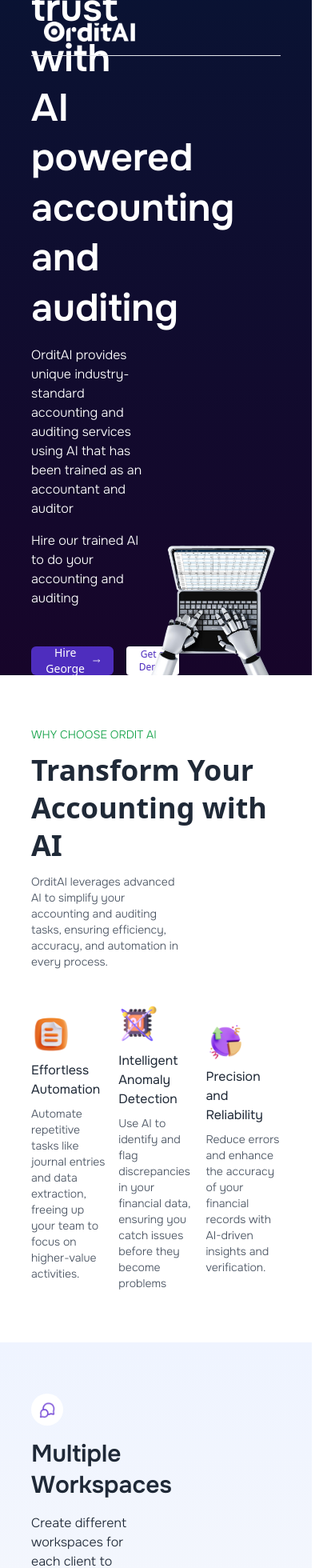
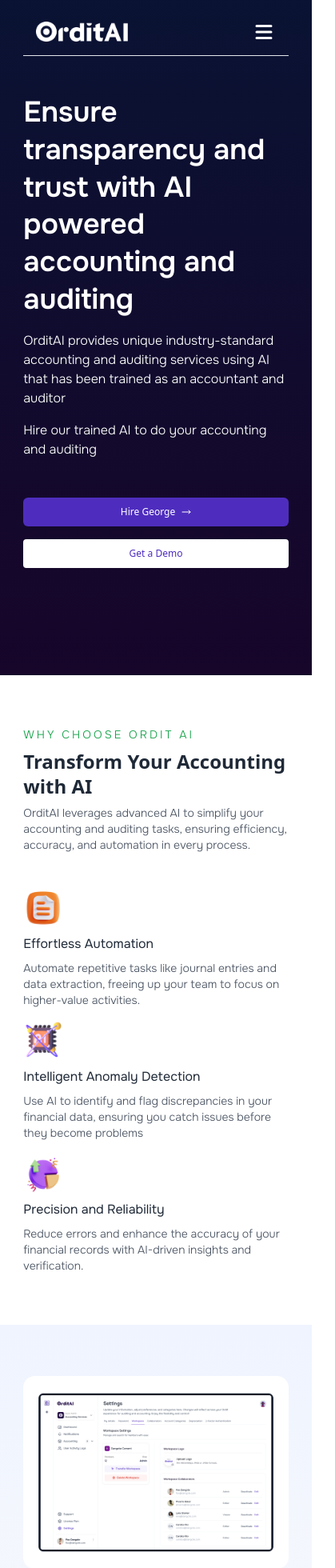
Before and after one commit to ordit-ai/orditAi-website, a React (Vite) app: page / in a window 390 px wide. Shown: the top 1960 px of the page at 80% size, 419 px wide, since content can reach past the window. Built offline with nearby package versions, Linux system fonts and the light colour scheme.

Commit message:
feat: landing page #0

```diff
--- /dev/null
+++ b/src/components/FeaturesSection.tsx
@@ -0,0 +1,58 @@
+import { featuresData } from "@/constants/homedata";
+import Typography from "./Typography";
+import { PiPresentationChart } from "react-icons/pi";
+import { Button } from "./common/Button";
+import { LuMoveRight } from "react-icons/lu";
+import { useState } from "react";
+import Screen from "@/assets/images/screen.png";
+import Effortless from "@/assets/images/effortless.png";
+
+const FeaturesSection = () => {
+  const [step, setStep] = useState<number>(0);
+  return (
+    <div>
+      <div className="flex items-center justify-between mx-auto w-[85%] overflow-y-scroll ">
+        <div className="flex items-center gap-x-2 bg-white p-[6px] rounded-md md:w-[83%] w-auto justify-between">
+          {featuresData.map((el, i) => (
+            <div
+              className={`flex items-center justify-center place-self-center  space-x-3 hover:cursor-pointer px-3 py-2 rounded-md md:min-w-[15%] min-w-[250px] md:w-max-auto max-w-[300px] ${
+                step === i ? "text-primary bg-purple-100" : " text-gray-700"
+              }`}
+              key={el.id}
+              onClick={() => setStep(i)}
+            >
+              <PiPresentationChart className="text-xl" />
+              <Typography.SubText>{el.name}</Typography.SubText>
+            </div>
+          ))}
+        </div>
+
+        <div className="md:w-auto min-w-[240px]">
+          <Button variant="default" className="h-[40px] w-[100%] ">
+            Start your free trial
+            <LuMoveRight />
+          </Button>
+        </div>
+      </div>
+
+      <div className="md:w-[100%] w-[85%] mx-auto pt-[1em] flex md:flex-row flex-col-reverse  items-start justify-between">
+        <div className="md:w-[50%] w-[100%]">
+          <div className="md:w-[70%] w-[100%] space-y-6 mx-auto pt-[5em]">
+            <Typography.H2 className="text-gray-800">{featuresData[step].name}</Typography.H2>
+
+            <div className="space-y-[1em]">
+              {featuresData[step].description.map((el: string) => (
+                <Typography.Text className="text-gray-500">{el}</Typography.Text>
+              ))}
+            </div>
+          </div>
+        </div>
+
+        <img src={Screen} alt="Screen" className="w-[50%] hidden md:block" />
+        <img src={Effortless} alt="Effortless" className="w-[100%] block md:hidden" />
+      </div>
+    </div>
+  );
+};
+
+export default FeaturesSection;
--- a/src/components/Typography/index.tsx
+++ b/src/components/Typography/index.tsx
@@ -30,7 +30,7 @@
 
 Typography.Headers = function ({ ...props }: TypographyProps) {
   return (
-    <p {...props} className={`text-4xl font-secondary font-semibold ${props.className}`}>
+    <p {...props} className={`sm:text-4xl text-2xl font-secondary font-semibold ${props.className}`}>
       {props.children}
     </p>
   );
@@ -38,7 +38,7 @@
 
 Typography.H1 = function ({ ...props }: TypographyProps) {
   return (
-    <p {...props} className={`text-5xl font-primary font-semibold ${props.className}`}>
+    <p {...props} className={`md:text-5xl text-4xl font-primary font-semibold ${props.className}`}>
       {props.children}
     </p>
   );
@@ -46,7 +46,7 @@
 
 Typography.H2 = function ({ ...props }: TypographyProps) {
   return (
-    <p {...props} className={`text-3xl font-primary font-semibold ${props.className}`}>
+    <p {...props} className={`sm:text-3xl text-2xl font-primary font-semibold ${props.className}`}>
       {props.children}
     </p>
   );
--- a/src/components/common/Footer.tsx
+++ b/src/components/common/Footer.tsx
@@ -7,8 +7,8 @@
   return (
     <div className="p-4">
       <div className="bg-[#040126] w-[100%]  mx-auto rounded-t-md p-10">
-        <div className="border-b-[1px] border-gray-500 py-6 flex items-start justify-between">
-          <div className="w-[20%] space-y-6">
+        <div className="border-b-[1px] border-gray-500 py-6 flex md:flex-row flex-col items-start justify-between">
+          <div className="md:w-[20%] w-[100%] space-y-6">
             <img src={Logo} alt="Logo" className="h-[25px]" />
 
             <Typography.SubText className="text-white">
@@ -16,7 +16,7 @@
             </Typography.SubText>
           </div>
 
-          <div className="flex items-start justify-around w-[65%]">
+          <div className="md:flex grid grid-cols-2 items-start justify-around md:w-[65%] w-[100%] md:gap-0 gap-6 md:py-0 py-[2em]">
             {footerCol.map((el) => (
               <div key={el.name} className="space-y-3">
                 <Typography.MicroText className="text-gray-300">{el.name}</Typography.MicroText>
--- a/src/components/common/Header.tsx
+++ b/src/components/common/Header.tsx
@@ -1,7 +1,10 @@
 import Logo from "@/assets/images/Logo.png";
 import { APP_ROUTES } from "@/constants/app-routes";
 import React from "react";
-import { NavLink } from "react-router-dom";
+import { Link, NavLink } from "react-router-dom";
+import Typography from "../Typography";
+import { Button } from "./Button";
+import { HiMenu } from "react-icons/hi";
 
 const Header = () => {
   const links = [
@@ -35,20 +38,36 @@
 
   return (
     <div className="absolute h-[80px] flex items-center  w-[100vw] justify-center">
-      <div className="flex items-center justify-between    w-[80vw] h-[60px] px-4 border-b-[1px]">
+      <div className="flex items-center justify-between w-[85vw] h-[60px] px-4 border-b-[1px]">
+        <div className="flex items-center space-x-6">
           <img src={Logo} alt="Logo" className="h-[25px]" />
 
           <div className="hidden items-center gap-x-6 md:flex">
             {React.Children.toArray(
               links?.map((link) => (
                 <NavLink to={link.path} className={({ isActive }) => (isActive ? "text-white" : "text-white")}>
+                  <Typography.SubText>
                   {link.name}
+                  </Typography.SubText>
+
                 </NavLink>
               )),
             )}
           </div>
+        </div>
 
-        <div></div>
+        <div className="md:flex hidden items-center space-x-6">
+          <Link to="/">
+            <Typography.SubText className="text-white">Login</Typography.SubText>
+          </Link>
+
+          <Button variant="quickAction">
+            Get Started
+          </Button>
+        </div>
+
+
+        <HiMenu className="flex md:hidden text-white text-3xl cursor-pointer" />
       </div>
     </div>
   );
--- /dev/null
+++ b/src/components/common/ImageTextSection.tsx
@@ -0,0 +1,42 @@
+import MessageIcon from "@/assets/images/message-chat-circle.png";
+import Typography from "../Typography";
+import { Button } from "./Button";
+import { ImPlay2 } from "react-icons/im";
+
+declare interface TProps {
+  header: string;
+  subHeader: string;
+  image: string;
+  position: "left" | "right";
+}
+
+const ImageTextSection = ({ header, subHeader, image, position }: TProps) => {
+  return (
+    <div
+      className={`w-[85%] mx-auto flex md:flex-row ${
+        position === "left" ? "flex-col" : "flex-col-reverse"
+      } flex-col items-center justify-between`}
+    >
+      {position === "left" && <img src={image} alt="Workspace image" className="md:w-[50%] w-[100%]" />}
+
+      <div className="md:w-[40%] w-[100%] space-y-4">
+        <div className="w-[40px] h-[40px] rounded-full bg-white flex items-center justify-center">
+          <img src={MessageIcon} alt="message-chat-circle" className="w-[50%]" />
+        </div>
+
+        <Typography.H2 className="text-gray-800 leading-[1.3em]">{header}</Typography.H2>
+
+        <Typography.Text className="text-gray-800 font-light">{subHeader}</Typography.Text>
+
+        <Button variant="default" className="flex items-center justify-between">
+          Get a Demo
+          <ImPlay2 />
+        </Button>
+      </div>
+
+      {position === "right" && <img src={image} alt="Workspace image" className="md:w-[50%] w-[100%]" />}
+    </div>
+  );
+};
+
+export default ImageTextSection;
--- /dev/null
+++ b/src/components/common/SectionHeaders.tsx
@@ -0,0 +1,25 @@
+
+import Typography from "../Typography";
+
+declare interface TProps {
+  introText: string
+  header: string
+  subHeader: string
+  color?: string
+}
+
+const SectionHeaders = ({introText, header, subHeader, color}: TProps) => {
+  return (
+    <div className="space-y-2">
+      <Typography.SubText className={`font-light ${color === "secondary" ? "text-green-600" : "text-primary"}  tracking-[3px] uppercase`}>{introText}</Typography.SubText>
+
+      <Typography.Headers className="text-gray-800 leading-[1.3em]">{header}</Typography.Headers>
+
+      <Typography.SubText className="font-light text-gray-600 ">
+        {subHeader}
+      </Typography.SubText>
+    </div>
+  );
+};
+
+export default SectionHeaders;
--- a/src/constants/homedata.ts
+++ b/src/constants/homedata.ts
@@ -25,3 +25,35 @@
     image: Precison,
   },
 ];
+
+export const featuresData = [
+  {
+    id: "features1",
+    name: "Journal Entry Automation",
+    description: [
+      "Simplify your bookkeeping with automated journal entries. OrditAI captures and categorizes transactions in real-time, reducing manual effort and minimizing errors.",
+      "With automated journal entry, you can ensure accurate financial records and save significant time, allowing your team to focus on strategic tasks that add value to your business.",
+    ],
+  },
+  {
+    id: "features2",
+    name: "Data Extraction",
+    description: ["Quickly and accurately pull data from invoices, receipts, and other documents. OrditAI’s smart extraction ensures you have reliable data without manual entry."],
+  },
+  {
+    id: "features3",
+    name: "Anomaly Detection",
+    description: ["Detect and address irregularities in your financial data automatically. OrditAI helps you catch issues early to maintain accurate and trustworthy records."],
+  },
+  {
+    id: "features4",
+    name: "Real-time Reporting",
+    description: [""],
+  },
+
+  {
+    id: "features5",
+    name: "Compliance",
+    description: [""],
+  },
+];
--- a/src/pages/Home.tsx
+++ b/src/pages/Home.tsx
@@ -2,19 +2,20 @@
 import HeroImg from "@/assets/images/heroImg.png";
 import Choose1 from "@/assets/images/Choose1.png";
 import Choose2 from "@/assets/images/Choose2.png";
-import MessageIcon from "@/assets/images/message-chat-circle.png";
 import { Button } from "@/components/common/Button";
-import { ImPlay2 } from "react-icons/im";
 import { whyChoose } from "@/constants/homedata";
 import Effortless from "@/assets/images/effortless.png";
 import { LuMoveRight } from "react-icons/lu";
+import SectionHeaders from "@/components/common/SectionHeaders";
+import FeaturesSection from "@/components/FeaturesSection";
+import ImageTextSection from "@/components/common/ImageTextSection";
 
 const Home = () => {
   return (
     <div>
-      <div className=" h-[100vh] w-[100%] flex items-end  justify-center bg-gradient-to-b from-[#050E2FFA] to-[#17052A]">
-        <div className="w-[80%] flex items-start justify-between">
-          <div className="w-[45%] space-y-4">
+      <div className=" h-[100vh] w-[100%] flex md:items-end items-start justify-center bg-gradient-to-b from-[#050E2FFA] to-[#17052A] py-[2em] md:pt-0 pt-[30%]">
+        <div className="w-[85%] flex items-start justify-between">
+          <div className="md:w-[45%] w-[100%] space-y-4">
             <Typography.H1 className="text-white leading-[1.3em] ">
               Ensure transparency and trust with AI powered accounting and auditing
             </Typography.H1>
@@ -28,38 +29,41 @@
               Hire our trained AI to do your accounting and auditing
             </Typography.Text>
 
-            <div className="flex items-center space-x-4 pt-[2em]">
-              <Button variant="default" className="flex items-center justify-between">
+            <div className="flex md:flex-row flex-col items-center md:space-x-4 space-x-0 md:gap-y-0 gap-y-4 pt-[2em]">
+              <Button
+                variant="default"
+                className="flex items-center md:justify-between justify-center md:w-auto w-[100%] text-xs"
+              >
                 Hire George
                 <LuMoveRight />
               </Button>
 
-              <Button variant="quickAction" className="flex items-center justify-between">
+              <Button
+                variant="quickAction"
+                className="flex items-center md:justify-between justify-center md:w-auto w-[100%]"
+              >
                 Get a Demo
               </Button>
             </div>
           </div>
 
-          <img src={HeroImg} className="w-[55%] place-self-end" alt="HeroImg" />
+          <img src={HeroImg} className="w-[55%] place-self-end hidden md:flex" alt="HeroImg" />
         </div>
       </div>
 
       <div>
-        <div className="w-[80%] mx-auto space-y-3 py-[4em]">
-          <Typography.SubText className="font-light text-green-600">WHY CHOOSE ORDIT AI</Typography.SubText>
+        <div className="w-[85%] mx-auto space-y-3 py-[4em]">
+          <SectionHeaders
+            introText="WHY CHOOSE ORDIT AI"
+            header="Transform Your Accounting with AI"
+            subHeader="  OrditAI leverages advanced AI to simplify your accounting and auditing tasks, ensuring efficiency, accuracy,
+            and automation in every process."
+            color="secondary"
+          />
 
-          <Typography.Headers className="text-gray-800 leading-[1.3em]">
-            Transform Your Accounting with AI
-          </Typography.Headers>
-
-          <Typography.SubText className="font-light text-gray-600 w-[60%]">
-            OrditAI leverages advanced AI to simplify your accounting and auditing tasks, ensuring efficiency, accuracy,
-            and automation in every process.
-          </Typography.SubText>
-
-          <div className="flex items-center justify-between pt-[2em]">
+          <div className="flex md:flex-row flex-col items-center justify-between pt-[2em] md:gap-y-0 gap-y-4">
             {whyChoose.map((el) => (
-              <div className="w-[30%] space-y-2" key={el.name}>
+              <div className="md:w-[30%] w-[100%] space-y-2" key={el.name}>
                 <img src={el.image} alt={el.description} className="w-[50px]" />
                 <Typography.Text className="text-gray-800">{el.name}</Typography.Text>
 
@@ -71,89 +75,80 @@
       </div>
 
       <div className="flex bg-gradient-to-b from-[#EFF4FF] to-[#F2F2F261] py-[4em]">
-        <div className="w-[80%] mx-auto flex items-center justify-between  ">
-          <div className="w-[40%] space-y-4">
-            <div className="w-[40px] h-[40px] rounded-full bg-white flex items-center justify-center">
-              <img src={MessageIcon} alt="message-chat-circle" className="w-[50%]" />
-            </div>
+        <ImageTextSection
+          header="Multiple Workspaces"
+          subHeader="Create different workspaces for each client to seamlessly manage the accounting and audit needs of the
+              clients. Assign workspaces to members of your organization based on the tasks assigned to each member of
+              the organization"
+          image={Choose1}
+          position="right"
+        />
+      </div>
 
-            <Typography.H2 className="text-gray-800 leading-[1.3em]">Multiple Workspaces</Typography.H2>
+      <div className="py-[2em]">
+        <ImageTextSection
+          header="Add Collaborators"
+          subHeader=" Collaborate easily by inviting members of your organization to your workspace and assign roles and
+          permissions to them on OrditAI. Ensure efficiency and due process by assigning tasks based on your pre-set
+          roles"
+          image={Choose2}
+          position="left"
+        />
+      </div>
 
-            <Typography.Text className="text-gray-800 font-light">
-              Create different workspaces for each client to seamlessly manage the accounting and audit needs of the
-              clients. Assign workspaces to members of your organization based on the tasks assigned to each member of
-              the organization
-            </Typography.Text>
+      <div className="w-[85%] mx-auto py-[2em] relative">
+        <div className="md:min-h-[400px] min-h-[250px]">
+          <SectionHeaders
+            introText="WHY CHOOSE ORDIT AI"
+            header="How it Works"
+            subHeader="Instruct the AI to carry out tasks for you such as importing journal entries, importing trial balance,
+            generating reports and initiating the audit process."
+            color="secondary"
+          />
+        </div>
 
-            <Button variant="default" className="flex items-center justify-between">
-              Get a Demo
-              <ImPlay2 />
-            </Button>
-          </div>
-
-          <img src={Choose1} alt="Workspace image" className="w-[50%]" />
+        <div className="py-[2em] absolute md:top-[30%] top-[52%] w-[100%]">
+          <iframe
+            className="w-[100%] rounded-xl  md:h-[500px] h-[200px]"
+            src="https://www.youtube.com/embed/1PwRA3XDJcg"
+            title="Tinubu&#39;s Speech at APC Town Hall Meeting in Imo State | Bala blu | Blu blu | Bula ba"
+            frameBorder="0"
+            allow="accelerometer; autoplay; clipboard-write; encrypted-media; gyroscope; picture-in-picture; web-share"
+            referrerPolicy="strict-origin-when-cross-origin"
+            allowFullScreen
+          ></iframe>
         </div>
       </div>
 
-      <div className="w-[80%] mx-auto flex items-center justify-between py-[2em]">
-        <img src={Choose2} alt="Workspace image1" className="w-[50%]" />
+      <div className="bg-[#EFF4FF] md:pt-[18%] pt-[30%] md:pb-0 pb-[2.5em]">
+        <div className="w-[85%] mx-auto py-[2em] hidden  md:block  ">
+          <SectionHeaders
+            introText="Discover the Power of OrditAI"
+            header="Powerful Features to Transform Your Accounting"
+            subHeader="Explore how our AI-driven tools can revolutionize your financial operations."
+          />
+        </div>
 
-        <div className="w-[40%] space-y-4">
-          <div className="w-[40px] h-[40px] rounded-full bg-white flex items-center justify-center">
-            <img src={MessageIcon} alt="message-chat-circle" className="w-[50%]" />
-          </div>
-
-          <Typography.H2 className="text-gray-800 leading-[1.3em]">Add Collaborators</Typography.H2>
-
-          <Typography.Text className="text-gray-800 font-light">
-            Collaborate easily by inviting members of your organization to your workspace and assign roles and
-            permissions to them on OrditAI. Ensure efficiency and due process by assigning tasks based on your pre-set
-            roles
-          </Typography.Text>
-
-          <Button variant="default">
-            Get a Demo
-            <ImPlay2 />
-          </Button>
-        </div>
+        <FeaturesSection />
       </div>
 
-      <div className="w-[80%] mx-auto py-[2em] ">
+      <div className="w-[85%] mx-auto py-[3em] space-y-[4em]">
         <div className="space-y-2">
-          <Typography.SubText className="font-light text-green-600 tracking-[3px]">
-            WHY CHOOSE ORDIT AI
-          </Typography.SubText>
-
-          <Typography.Headers className="text-gray-800 leading-[1.3em]">How it Works</Typography.Headers>
-
-          <Typography.SubText className="font-light text-gray-600 ">
-            Instruct the AI to carry out tasks for you such as importing journal entries, importing trial balance,
-            generating reports and initiating the audit process.
-          </Typography.SubText>
-        </div>
-      </div>
-
-      <div className="w-[80%] mx-auto py-[2em] space-y-[4em]">
-        <div className="space-y-2">
-          <Typography.SubText className="font-light text-primary tracking-[3px]">CASE STUDIES</Typography.SubText>
-
-          <Typography.Headers className="text-gray-800 leading-[1.3em]">
-            Success Stories Powered by OrditAI
-          </Typography.Headers>
-
-          <Typography.SubText className="font-light text-gray-600 ">
-            Explore how OrditAI has transformed businesses across various industries with our AI-driven accounting and
-            auditing solutions.
-          </Typography.SubText>
+          <SectionHeaders
+            introText="CASE STUDIES"
+            header="Success Stories Powered by OrditAI"
+            subHeader="Explore how OrditAI has transformed businesses across various industries with our AI-driven accounting and
+            auditing solutions."
+          />
         </div>
 
-        <div className="bg-bg2 h-[450px] w-[100%] relative rounded-lg overflow-hidden">
+        <div className="md:bg-bg2 bg-mobileBg2 md:h-[450px] h-auto md:p-0 p-6 w-[100%] relative rounded-lg overflow-hidden bg-100%">
           <div className="bg-[#0C1E21] absolute opacity-[0.7] w-[100%] h-[100%] top-0 left-0 right-0"></div>
 
-          <div className="z-[50] relative w-[80%] h-[100%] mx-auto flex flex-col justify-center space-y-6 ">
+          <div className="z-[50] relative md:w-[85%] w-[100%] h-[100%] mx-auto flex flex-col justify-center space-y-6 ">
             <Typography.H2 className="text-white leading-[1.3em]">E-commerce Growth and Efficiency</Typography.H2>
 
-            <Typography.Text className="font-light text-white w-[60%] leading-7">
+            <Typography.Text className="font-light text-white md:w-[60%] w-[100%] leading-7">
               An e-commerce company utilized OrditAI to streamline both their accounting and auditing processes. By
               automating journal entries, financial reports, and internal audits, they reduced their month-end closing
               time by 50% and ensured compliance with industry standards, allowing them to focus on scaling their
@@ -171,9 +166,9 @@
           </div>
         </div>
 
-        <div className="bg-primary h-[400px] rounded-lg w-[100%]  flex items-center justify-between">
-          <div className="flex items-center justify-between w-[95%] mx-auto ">
-            <div className="w-[40%] space-y-3">
+        <div className="bg-primary md:h-[400px] h-auto rounded-lg w-[100%] flex items-center justify-between md:p-0 p-6 ">
+          <div className="flex md:flex-row flex-col items-center justify-between w-[95%] mx-auto md:gap-y-0 gap-y-6 ">
+            <div className="md:w-[40%] w-[100%] space-y-3">
               <Typography.SubText className="font-light text-white uppercase tracking-[3px]">
                 Get Started with OrditAI Today
               </Typography.SubText>
@@ -192,7 +187,7 @@
               </Button>
             </div>
 
-            <img src={Effortless} alt="Effortless" className="w-[50%] rounded-lg" />
+            <img src={Effortless} alt="Effortless" className="md:w-[50%] w-[100%] rounded-lg" />
           </div>
         </div>
       </div>
--- a/tailwind.config.js
+++ b/tailwind.config.js
@@ -11,6 +11,7 @@
       },
       backgroundImage: {
         bg2: "url('assets/images/bg2.png')",
+        mobileBg2: "url('assets/images/mobileBg2.png')",
       },
     },
   },
```
Also changed, not shown: src/assets/images/mobileBg2.png (added), src/assets/images/screen.png (added). Lines whose indentation alone changed are shown as unchanged.
